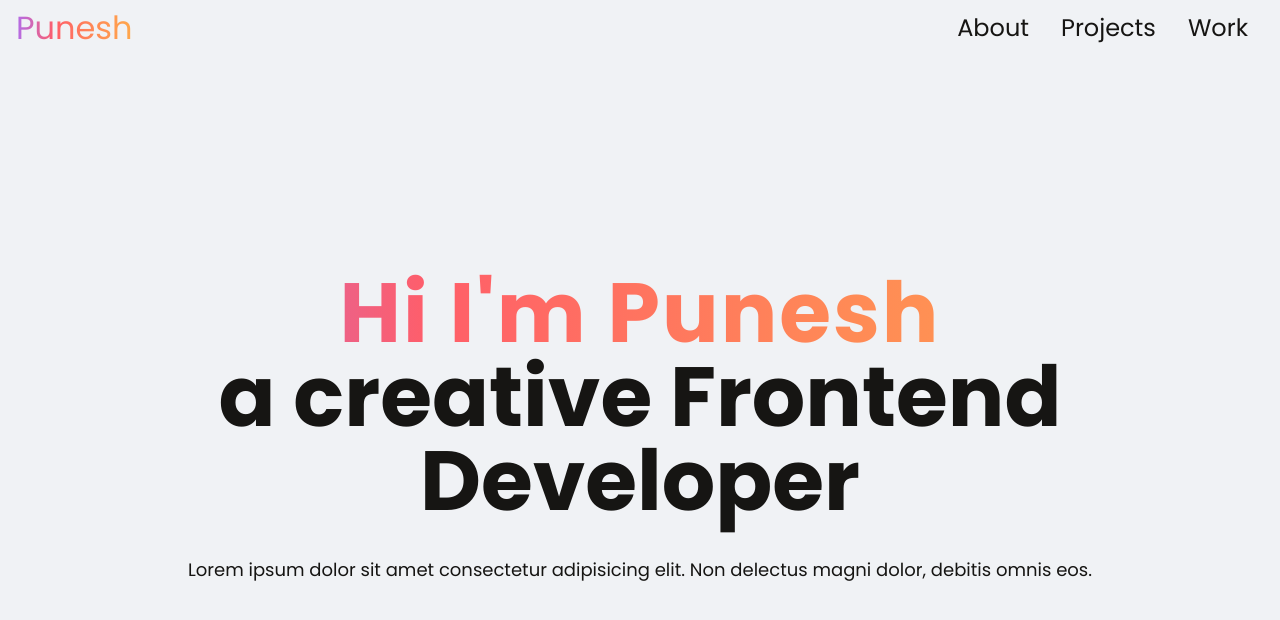
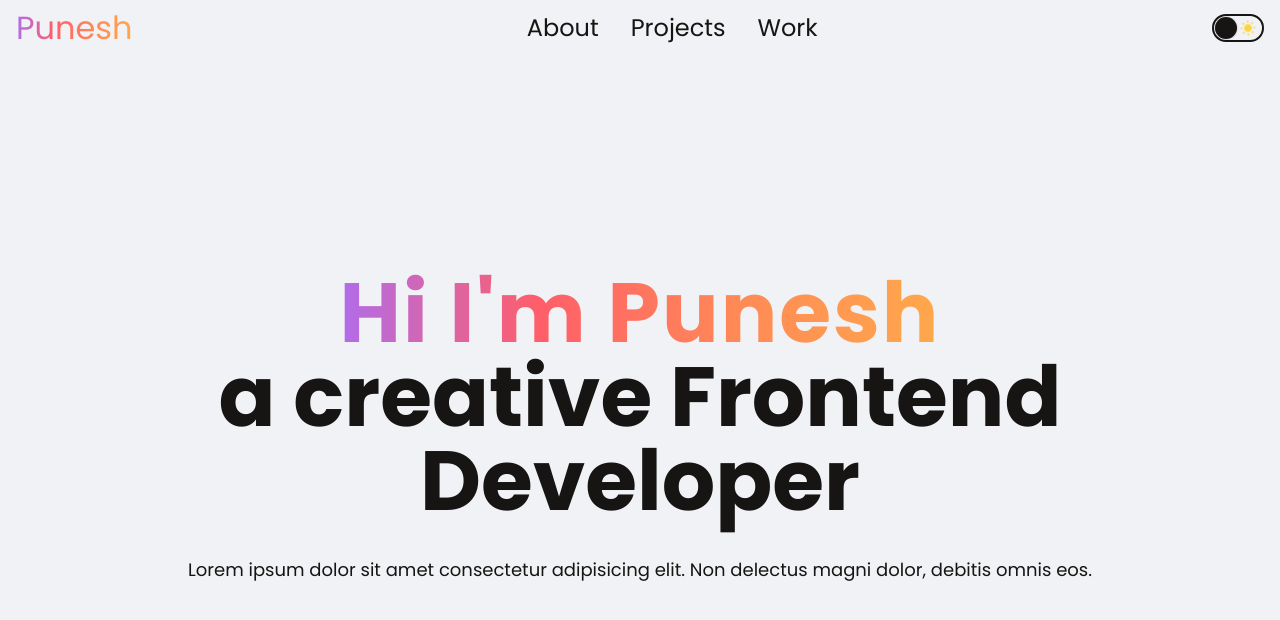
Before and after one commit to punesh12/portfolio-2.0, a React (Vite) app: page / in a window 1280 px wide. Shown: the top 620 px of the page. Built offline with nearby package versions, Linux system fonts and the light colour scheme.

Commit message:
feat/ add theme toggle button

```diff
--- a/src/modules/Landing/styles/heroSection.style.ts
+++ b/src/modules/Landing/styles/heroSection.style.ts
@@ -6,7 +6,6 @@
   display: flex;
   flex-direction: column;
   justify-content: center;
-  align-items: center;
   text-align: left;
   background: ${(props: ThemeProps<Theme>) => props.theme.background};
 
@@ -16,7 +15,8 @@
     -webkit-background-clip: text;
     cursor: pointer;
     text-align: left;
-    width: -webkit-fill-available;
+    width: max-content;
+    white-space: break-spaces;
     letter-spacing: -1px;
   }
 
--- a/src/modules/app/components/navbar/Navbar.tsx
+++ b/src/modules/app/components/navbar/Navbar.tsx
@@ -9,6 +9,7 @@
 import { Heading5, Heading6 } from '../../../../shared/Typography'
 import { Themes } from '../../../../styles/theme'
 import * as Styles from './style'
+import Switch from '../../../../shared/switch/Switch'
 
 const Navbar: React.FC = () => {
   const navigate = useNavigate()
@@ -37,14 +38,19 @@
         <Styles.NavLink to="work">
           <Heading6>Work</Heading6>
         </Styles.NavLink>
-
-        {/* <button onClick={toggleTheme}> toggle</button> */}
       </Styles.NavLinkWrapper>
-      <Styles.HamburgerMenu
-        src={isExtendedMobileNavbar ? cross : menu}
-        alt="menu"
-        onClick={() => setExtendedMobileNavbar((prev: boolean) => !prev)}
-      />
+      <Styles.NavButtonWrapper>
+        <Switch
+          id="toggle"
+          checked={state.theme === Themes.DARK}
+          onChange={toggleTheme}
+        />
+        <Styles.HamburgerMenu
+          src={isExtendedMobileNavbar ? cross : menu}
+          alt="menu"
+          onClick={() => setExtendedMobileNavbar((prev: boolean) => !prev)}
+        />
+      </Styles.NavButtonWrapper>
 
       {isExtendedMobileNavbar && (
         <Styles.MobileExtendedNavbar
--- a/src/modules/app/components/navbar/style.ts
+++ b/src/modules/app/components/navbar/style.ts
@@ -26,6 +26,7 @@
   width: 36px;
   aspect-ratio: 1;
   cursor: pointer;
+  margin-left: 0.5rem;
 
   @media screen and (min-width: ${screenSizes.S}px) {
     display: none;
@@ -37,9 +38,10 @@
 
   @media screen and (min-width: ${screenSizes.S}px) {
     display: flex;
-    justify-content: flex-start;
+    justify-content: center;
     align-items: center;
     width: auto;
+    flex-grow: 1;
   }
 `
 export const NavLink = styled(Link)`
@@ -97,3 +99,10 @@
     animation: ${slideOut} 0.5s forwards;
   }
 `
+
+export const NavButtonWrapper = styled.div`
+  display: flex;
+  justify-content: center;
+  align-items: center;
+  width: auto;
+`
--- /dev/null
+++ b/src/shared/switch/Switch.tsx
@@ -0,0 +1,41 @@
+import { SwitchButton, SwitchInput, SwitchLabel } from './switch.style'
+
+interface I_SwitchProps {
+  id: string
+  checked: boolean
+  onChange: () => void
+}
+
+const Switch: React.FC<I_SwitchProps> = (props: I_SwitchProps) => {
+  const { id, checked, onChange } = props
+  return (
+    <>
+      <SwitchInput
+        className="switch-checkbox"
+        id={id}
+        type="checkbox"
+        checked={checked}
+        onChange={onChange}
+      />
+      <SwitchLabel className="switch-label" htmlFor={id}>
+        <span className="moon">
+          <svg xmlns="http://www.w3.org/2000/svg" viewBox="0 0 384 512">
+            <path d="m223.5 32c-123.5 0-223.5 100.3-223.5 224s100 224 223.5 224c60.6 0 115.5-24.2 155.8-63.4 5-4.9 6.3-12.5 3.1-18.7s-10.1-9.7-17-8.5c-9.8 1.7-19.8 2.6-30.1 2.6-96.9 0-175.5-78.8-175.5-176 0-65.8 36-123.1 89.3-153.3 6.1-3.5 9.2-10.5 7.7-17.3s-7.3-11.9-14.3-12.5c-6.3-.5-12.6-.8-19-.8z"></path>
+          </svg>
+        </span>
+        <span className="sun">
+          <svg xmlns="http://www.w3.org/2000/svg" viewBox="0 0 24 24">
+            <g fill="#ffd43b">
+              <circle r="5" cy="12" cx="12"></circle>
+              <path d="m21 13h-1a1 1 0 0 1 0-2h1a1 1 0 0 1 0 2zm-17 0h-1a1 1 0 0 1 0-2h1a1 1 0 0 1 0 2zm13.66-5.66a1 1 0 0 1 -.66-.29 1 1 0 0 1 0-1.41l.71-.71a1 1 0 1 1 1.41 1.41l-.71.71a1 1 0 0 1 -.75.29zm-12.02 12.02a1 1 0 0 1 -.71-.29 1 1 0 0 1 0-1.41l.71-.66a1 1 0 0 1 1.41 1.41l-.71.71a1 1 0 0 1 -.7.24zm6.36-14.36a1 1 0 0 1 -1-1v-1a1 1 0 0 1 2 0v1a1 1 0 0 1 -1 1zm0 17a1 1 0 0 1 -1-1v-1a1 1 0 0 1 2 0v1a1 1 0 0 1 -1 1zm-5.66-14.66a1 1 0 0 1 -.7-.29l-.71-.71a1 1 0 0 1 1.41-1.41l.71.71a1 1 0 0 1 0 1.41 1 1 0 0 1 -.71.29zm12.02 12.02a1 1 0 0 1 -.7-.29l-.66-.71a1 1 0 0 1 1.36-1.36l.71.71a1 1 0 0 1 0 1.41 1 1 0 0 1 -.71.24z"></path>
+            </g>
+          </svg>
+        </span>
+
+        <SwitchButton className="switch-button" />
+      </SwitchLabel>
+    </>
+  )
+}
+
+export default Switch
--- /dev/null
+++ b/src/shared/switch/switch.style.ts
@@ -0,0 +1,90 @@
+import styled, { ThemeProps, keyframes } from 'styled-components'
+import { Theme } from '../../styles/theme'
+
+const rotate = keyframes`
+0% {
+    transform: rotate(0);
+  }
+
+  100% {
+    transform: rotate(360deg);
+  }
+`
+const tilt = keyframes`
+0% {
+    transform: rotate(0deg);
+  }
+
+  25% {
+    transform: rotate(-10deg);
+  }
+
+  75% {
+    transform: rotate(10deg);
+  }
+
+  100% {
+    transform: rotate(0deg);
+  }
+`
+
+export const SwitchInput = styled.input`
+  height: 0;
+  width: 0;
+  visibility: hidden;
+`
+
+export const SwitchLabel = styled.label`
+  display: flex;
+  align-items: center;
+  justify-content: space-between;
+  cursor: pointer;
+  width: 52px;
+  height: 28px;
+  border-radius: 100px;
+  border: ${(props: ThemeProps<Theme>) =>
+    `2px solid  ${props.theme.textColor}`};
+
+  position: relative;
+  transition: background-color 0.2s;
+
+  .sun svg {
+    position: absolute;
+    top: 3px;
+    right: 5px;
+    z-index: 1;
+    width: 18px;
+    height: 18px;
+    animation: ${rotate} 15s linear infinite;
+  }
+
+  .moon svg {
+    fill: rgb(115, 192, 252);
+    position: absolute;
+    top: 3px;
+    left: 5px;
+    z-index: 1;
+    width: 18px;
+    height: 18px;
+    animation: ${tilt} 5s linear infinite;
+  }
+`
+
+export const SwitchButton = styled.span`
+  content: '';
+  position: absolute;
+  top: 1px;
+  left: 1px;
+  width: 22px;
+  height: 22px;
+  border-radius: 50%;
+  transition: 0.2s;
+  background: ${(props: ThemeProps<Theme>) => props.theme.textColor};
+  z-index: 2;
+
+  box-shadow: 0 0 2px 0 rgba(10, 10, 10, 0.29);
+  ${SwitchInput}:checked + ${SwitchLabel} & {
+    left: calc(100% - 1px);
+    transform: translateX(-100%);
+  }
+`
```
